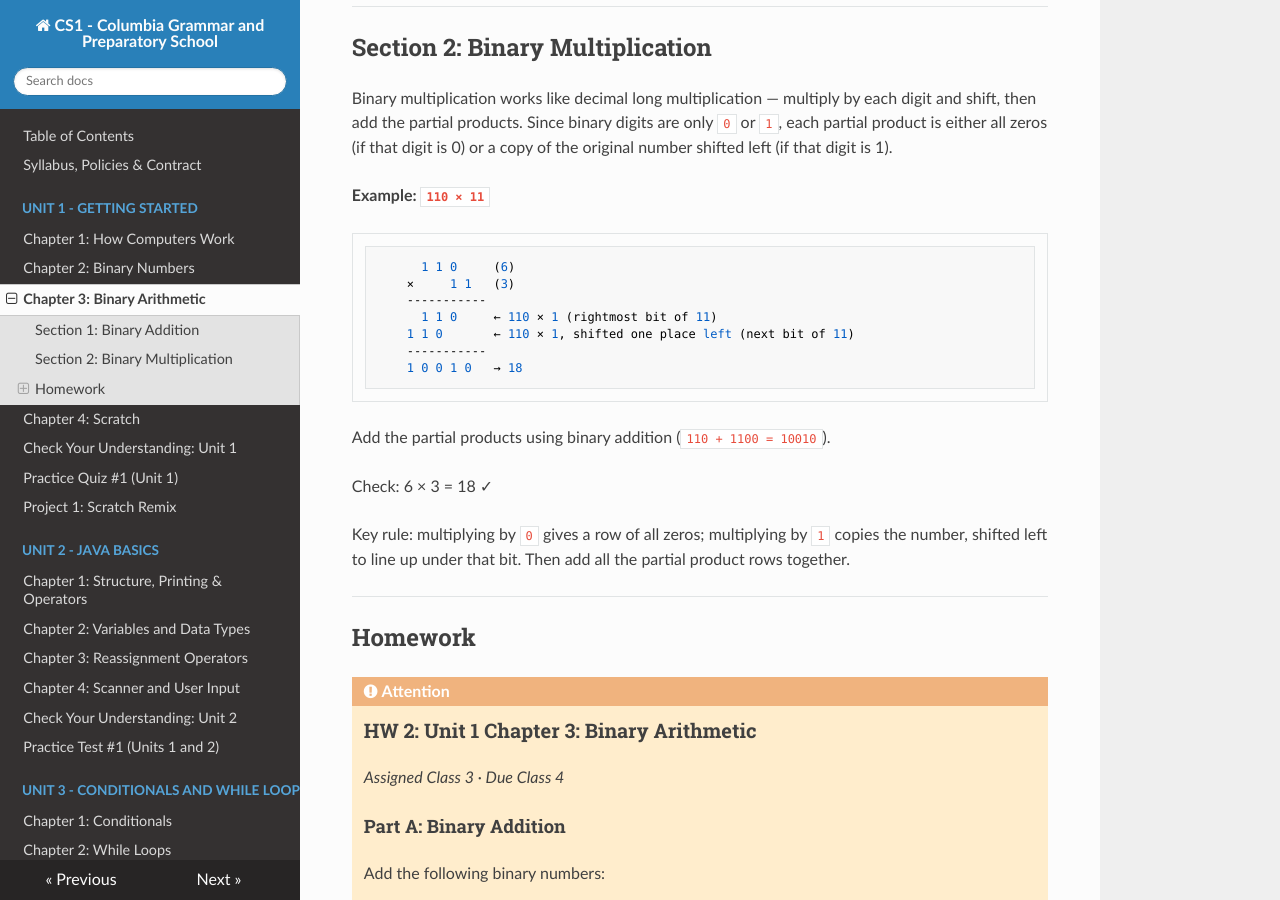
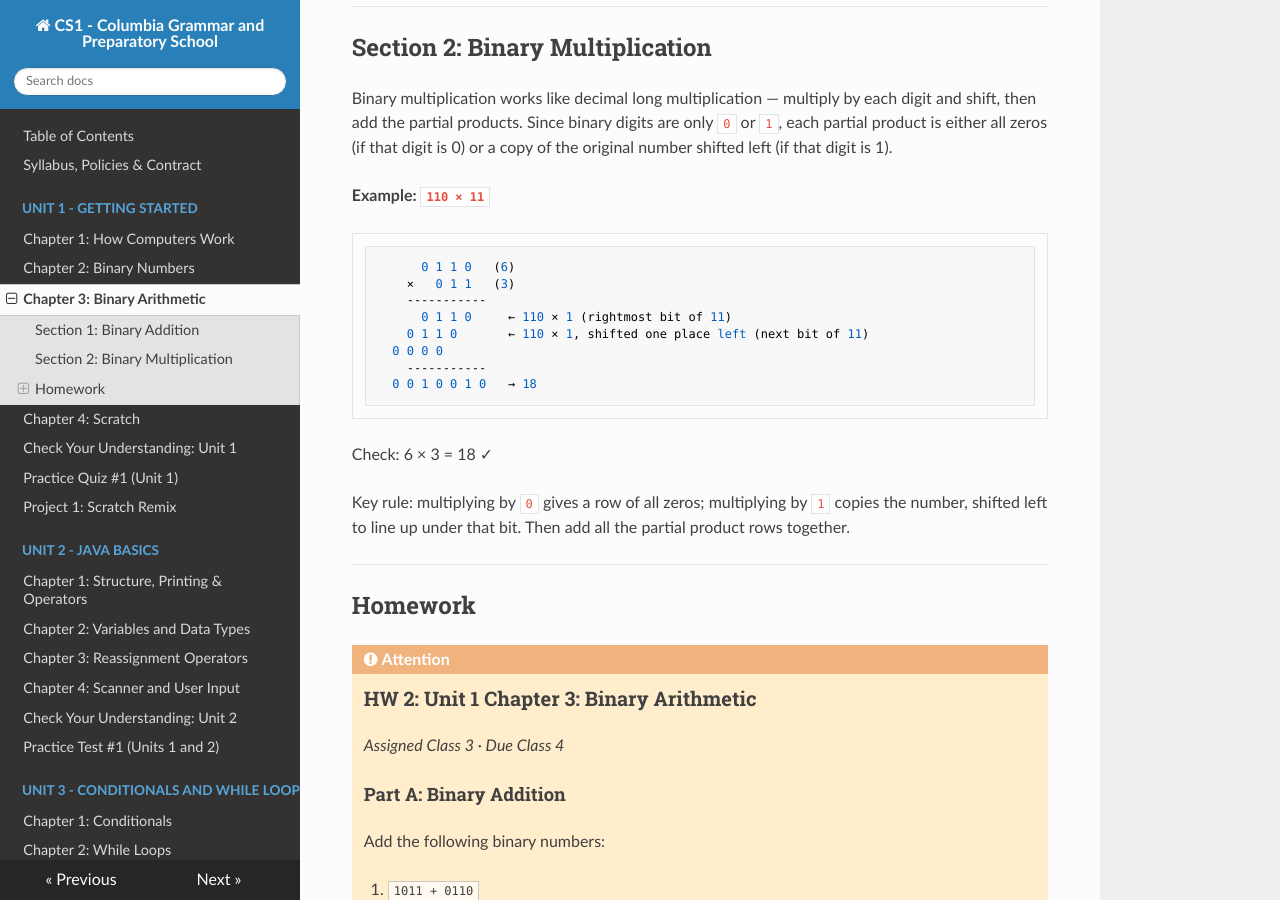
Before and after one commit to kjergens/cs1-site, an MkDocs documentation site: the page built from docs/unit1/notes_03_binary_operations.md, in a window 1280 px wide and 900 px high, scrolled down 719 px. Built offline with MkDocs 1.6.1, drawn with Linux system fonts in a browser that asks for light colours; nearby versions of some CDN libraries.

Commit message:
format mult

````diff
--- a/docs/unit1/notes_03_binary_operations.md
+++ b/docs/unit1/notes_03_binary_operations.md
@@ -34,16 +34,15 @@ Binary multiplication works like decimal long multiplication — multiply by eac
 **Example: `110 × 11`**
 
 ```
-      1 1 0     (6)
-    ×     1 1   (3)
+      0 1 1 0   (6)
+    ×   0 1 1   (3)
     -----------
-      1 1 0     ← 110 × 1 (rightmost bit of 11)
-    1 1 0       ← 110 × 1, shifted one place left (next bit of 11)
+      0 1 1 0     ← 110 × 1 (rightmost bit of 11)
+    0 1 1 0       ← 110 × 1, shifted one place left (next bit of 11)
+  0 0 0 0
     -----------
-    1 0 0 1 0   → 18
+  0 0 1 0 0 1 0   → 18
 ```
-
-Add the partial products using binary addition (`110 + 1100 = 10010`).
 
 Check: 6 × 3 = 18 ✓
 
````
